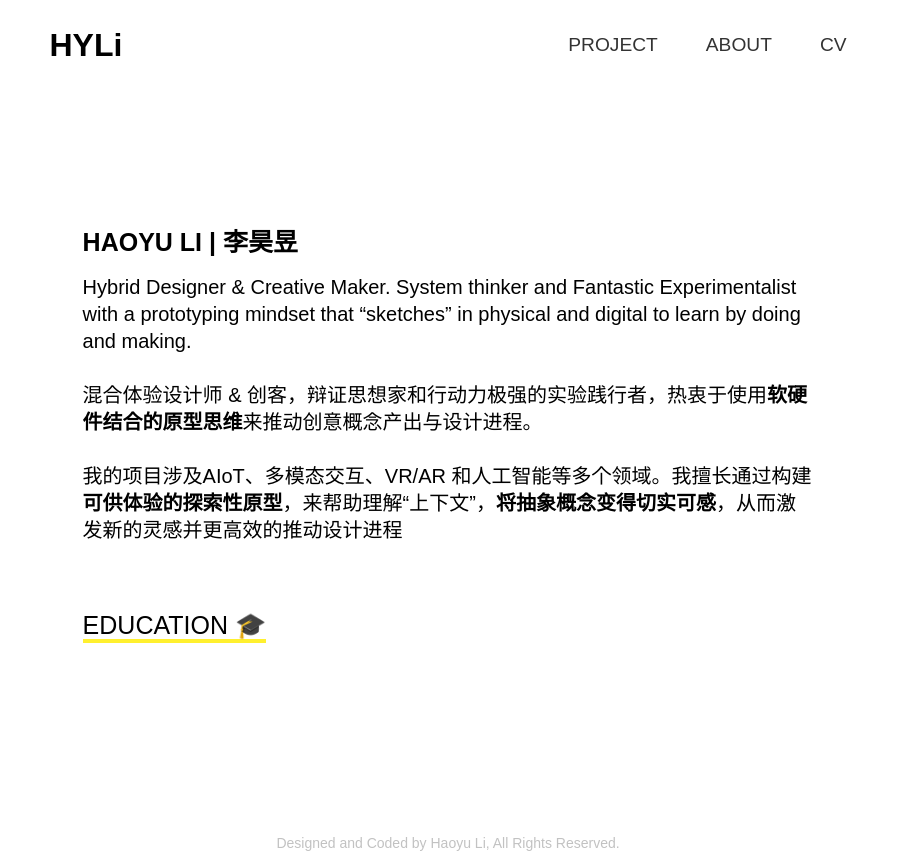
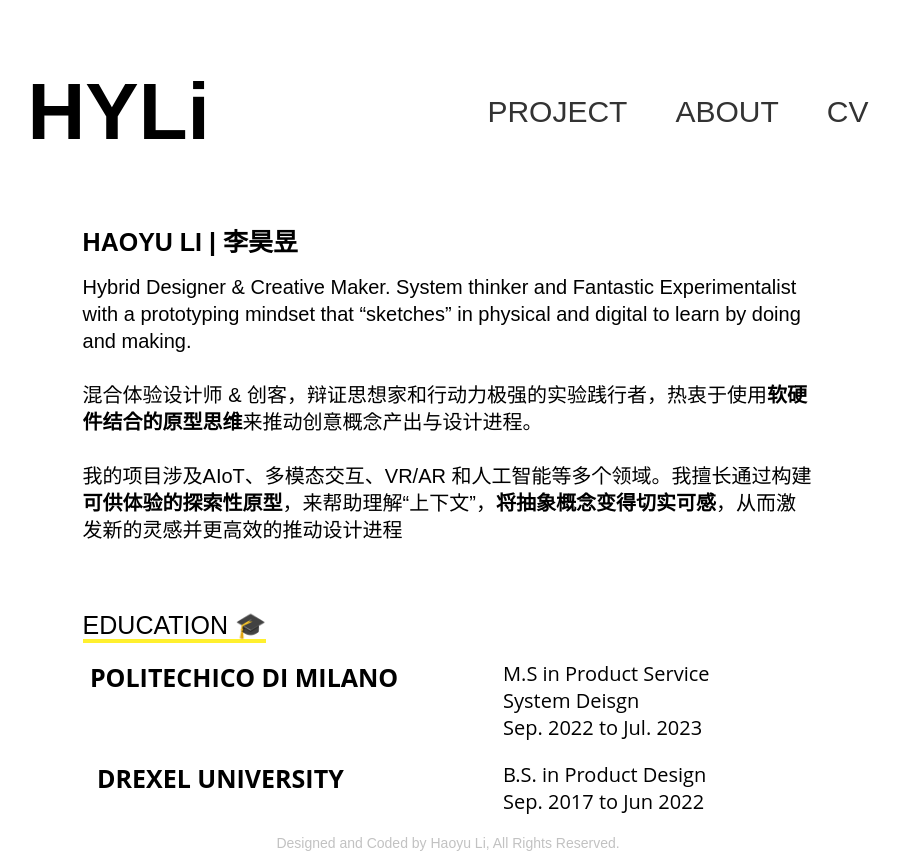
Before and after one commit to hyli-design/idm222-hl629, a plain HTML site: page about.html in a window 1280 px wide. Shown: the whole page, without its empty margins (192-1092 px from the left). Drawn offline with Linux system fonts and the light colour scheme.

Commit message:
18 Mar 2022-2

```diff
--- a/about.css
+++ b/about.css
@@ -1,19 +1,17 @@
+
 :root {
   --background: rgb(255, 255, 255);
 }
-
 *, *::before, *::after {
   box-sizing: border-box;
 }
 body {
-  display: block;
-  margin: 0;
-background: rgb(255, 255, 255);
-font-family: 'Work Sans', sans-serif;
-font-weight: 400;
+    margin: 0;
+    background: rgb(255, 255, 255);
+    font-family: 'Work Sans', sans-serif;
+    font-weight: 400;
 }
 /* navigation styles start here */
-
 header {
     background: var(--background);
     text-align: center;
@@ -93,7 +91,7 @@ header {
   nav a {
     color: rgb(51, 51, 51);
     text-decoration: none;
-    font-size: 1.2rem;
+    font-size: 30px;
     text-transform: uppercase;
     opacity: 0;
     transition: opacity 150ms ease-in-out;
@@ -112,7 +110,7 @@ header {
     transition: opacity 250ms ease-in-out 250ms;
   }
 
-  @media screen and (min-width: 800px) {
+  @media screen and (min-width: 450px){
     .nav-toggle-label {
       display: none;
     }
@@ -124,11 +122,11 @@ header {
 
     .logo {
       grid-column: 2 / 3;
-      font-size: 2rem;
+      font-size: 80px;
     }
 
     nav {
-      // all: unset;
+
       position: relative;
       text-align: left;
       transition: none;
@@ -172,7 +170,7 @@ header {
     nav a:hover::before {
       transform: scale(1,1);
     }
-  }
+
     .container {
         max-width: none;
         margin-left: auto;
@@ -197,7 +195,6 @@ header {
     /* Top logo section */
 
     .about-container {
-      width: ;
       position: relative;
     margin-right: auto;
     margin-left: auto;
@@ -342,7 +339,6 @@ header {
     margin-left: 55px;
     margin-right: 55px;
 }
-
  /* Footer */
  .footer {
    font-size: 14px;
@@ -350,8 +346,9 @@ header {
   left: 0;
   bottom: 0;
   width: 100%;
+  height: 1px;
   background-color: rgb(255, 255, 255);
   color: rgb(194, 194, 194);
   text-align: center;
 }
-/* Footer */
+ /* Footer */
--- a/domastic.css
+++ b/domastic.css
@@ -112,7 +112,7 @@ nav a:hover {
   transition: opacity 250ms ease-in-out 250ms;
 }
 
-@media screen and (min-width: 800px) {
+@media screen and (min-width: 450px) {
   .nav-toggle-label {
     display: none;
   }
@@ -128,7 +128,7 @@ nav a:hover {
   }
 
   nav {
-    // all: unset;
+    all: unset;
     position: relative;
     text-align: left;
     transition: none;
--- a/index.css
+++ b/index.css
@@ -112,11 +112,10 @@ nav a:hover {
   transition: opacity 250ms ease-in-out 250ms;
 }
 
-@media screen and (min-width: 800px) {
+@media screen and (min-width: 450px) {
   .nav-toggle-label {
     display: none;
   }
-
   header {
     display: grid;
     grid-template-columns: 1fr auto minmax(600px, 3fr) 1fr;
@@ -128,7 +127,7 @@ nav a:hover {
   }
 
   nav {
-    // all: unset;
+    all: unset;
     position: relative;
     text-align: left;
     transition: none;
@@ -319,24 +318,15 @@ nav a:hover {
     margin-left: 20px;
     margin-right: 20px;
   }
-  .footer {
-    font-size: 14px;
-   position: relative;
-   left: 0;
-   bottom: 0;
-   width: 100%;
-   background-color: rgb(255, 255, 255);
-   color: rgb(194, 194, 194);
-   text-align: center;
- }
-  @media screen and (min-width: 800px){
+
+  @media screen and (min-width: 450px){
     .product-cover-section{
       display: flex;
       flex-flow: row wrap;
             max-width: none;
             margin-left: auto;
             margin-right: auto;
-            max-width: 1000px;
+
         }
         .link-block{
           position: relative;
@@ -375,7 +365,7 @@ nav a:hover {
         .container{
           margin: 0px;
         }
-
+      }
 
 
 
--- a/little-ai-qiqiaodream.css
+++ b/little-ai-qiqiaodream.css
@@ -116,7 +116,7 @@ nav a:hover {
   transition: opacity 250ms ease-in-out 250ms;
 }
 
-@media screen and (min-width: 800px) {
+@media screen and (min-width: 450px) {
   .nav-toggle-label {
     display: none;
   }
--- a/unsenn-interface.css
+++ b/unsenn-interface.css
@@ -112,7 +112,7 @@ nav a:hover {
   transition: opacity 250ms ease-in-out 250ms;
 }
 
-@media screen and (min-width: 800px) {
+@media screen and (min-width: 450px) {
   .nav-toggle-label {
     display: none;
   }
@@ -128,7 +128,7 @@ nav a:hover {
   }
 
   nav {
-    // all: unset;
+     all: unset;
     position: relative;
     text-align: left;
     transition: none;
```
Also changed, not shown: about.html (+2 -0 lines), domastic.html (+1 -1 lines), unseen-interface.html (+2 -2 lines), 3 other files.
